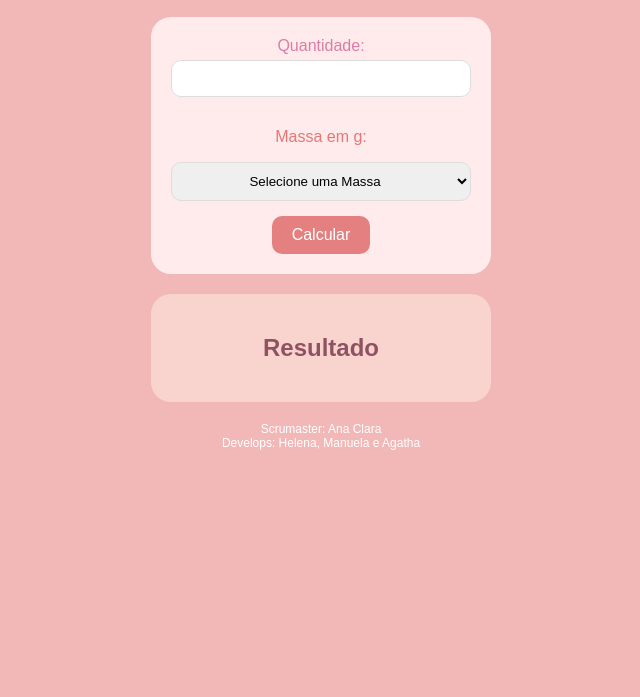
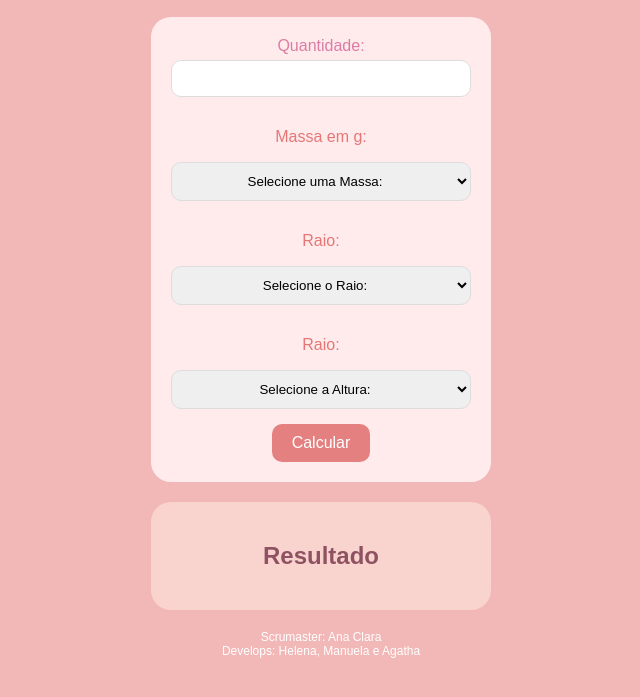
Before and after one commit to Cl4rita/Panetone_Gourmet, a website built with Vite: page index.html in a window 1280 px wide. Shown: the part 91-788 px from the top of the page, without its empty margins (319-959 px from the left). Built offline with nearby package versions, Linux system fonts and the light colour scheme.

Commit message:
atualização do Front

```diff
--- a/index.html
+++ b/index.html
@@ -14,19 +14,37 @@
 
     <div class="calculator-container">
         <div class="form-group">
-            <label for="quantity">Quantidade:</label>
-            <input type="number" id="quantity" name="quantity">
+            <label for="quantidade">Quantidade:</label>
+            <input type="number" id="quantidade" name="quantidade">
         </div>
         <div class="form-group">
             <p>Massa em g:</p>
-            <select id="massaSelector" alternarEntradas()>
-                <option value="">Selecione uma Massa</option>
-                <option value="massa1">180g</option>
-                <option value="massa2">440g</option>
-                <option value="massa3">700g</option>
+            <select id="raioSelector">
+                <option value="">Selecione uma Massa:</option>
+                <option value="180">180g</option>
+                <option value="440">440g</option>
+                <option value="700">700g</option>
             </select>
         </div>
-        <button class="calculate-button">Calcular</button>
+        <div class="form-group">
+            <p>Raio:</p>
+            <select id="raioSelector">
+                <option value="">Selecione o Raio:</option>
+                <option value="4">4</option>
+                <option value="5">5</option>
+                <option value="10">10</option>
+            </select>
+        </div>
+        <div class="form-group">
+            <p>Raio:</p>
+            <select id="alturaSelector">
+                <option value="">Selecione a Altura:</option>
+                <option value="5">5</option>
+                <option value="8">8</option>
+                <option value="3.2">3.2</option>
+            </select>
+        </div>
+        <button class="calcular">Calcular</button>
     </div>
 
     <div class="result-container">
--- a/style.css
+++ b/style.css
@@ -56,7 +56,7 @@ body {
             box-sizing: border-box;
         }
 
-        .calculate-button {
+        .calcular {
             background-color: #E48080;
             color: white;
             padding: 10px 20px;
```
